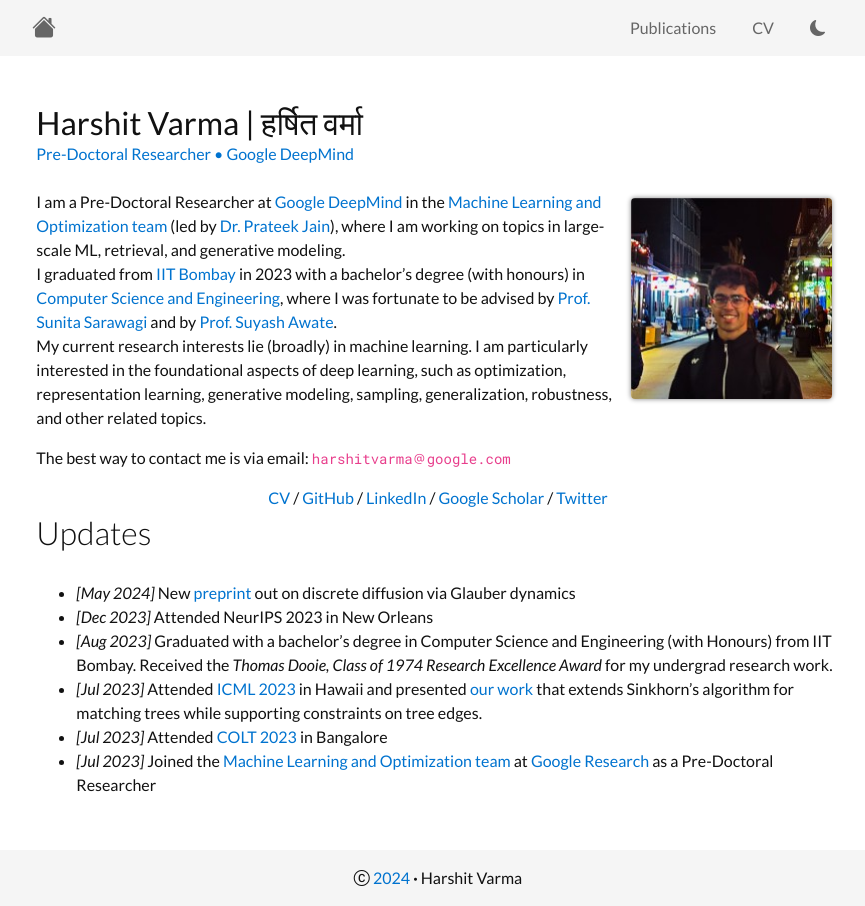
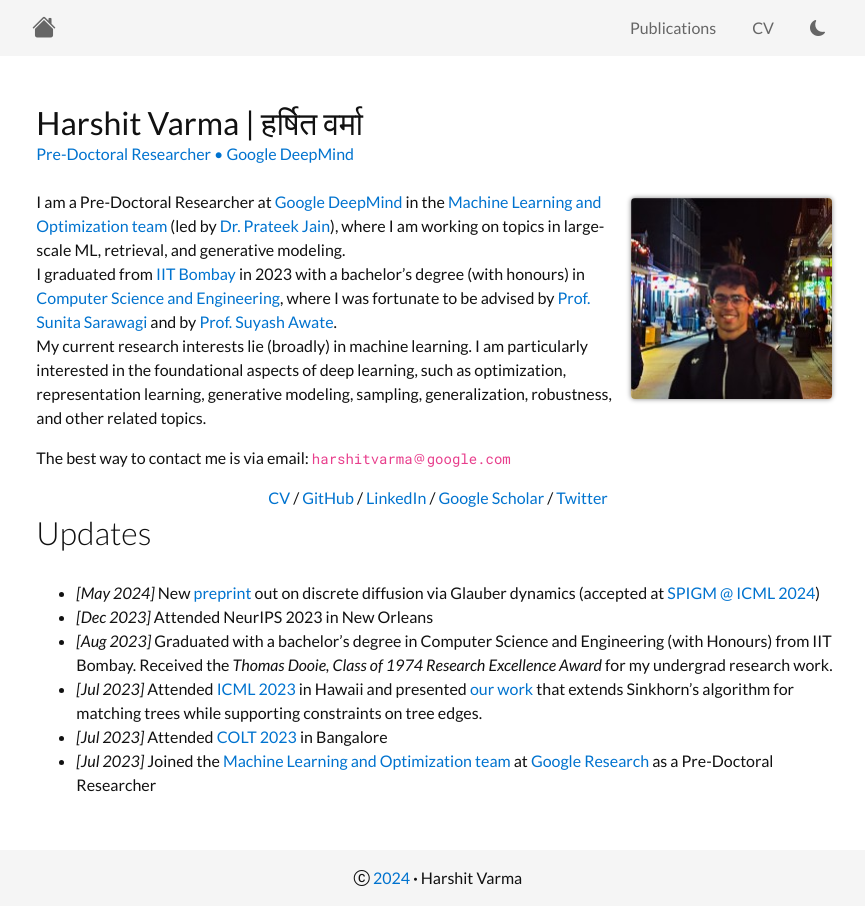
Before and after one commit to hrshtv/hrshtv.github.io, a Jekyll site: the page built from index.html, in a window 1280 px wide. Shown: the whole page, without its empty margins (202-1067 px from the left). Built offline with Jekyll 4.4.1, drawn with Linux system fonts in a browser that asks for light colours; nearby versions of some CDN libraries.

Commit message:
Update updates.md

```diff
--- a/_includes/updates.md
+++ b/_includes/updates.md
@@ -1,4 +1,4 @@
-- *[May 2024]* New [preprint](https://arxiv.org/abs/2405.17035) out on discrete diffusion via Glauber dynamics
+- *[May 2024]* New [preprint](https://arxiv.org/abs/2405.17035) out on discrete diffusion via Glauber dynamics (accepted at [SPIGM @ ICML 2024](https://spigmworkshop2024.github.io/))
 - *[Dec 2023]* Attended NeurIPS 2023 in New Orleans
 - *[Aug 2023]* Graduated with a bachelor's degree in Computer Science and Engineering (with Honours) from IIT Bombay. Received the <i>Thomas Dooie, Class of 1974 Research Excellence Award</i> for my undergrad research work.
 - *[Jul 2023]* Attended [ICML 2023](https://icml.cc/) in Hawaii and presented [our work](https://proceedings.mlr.press/v202/varma23a.html) that extends Sinkhorn's algorithm for matching trees while supporting constraints on tree edges.
```
